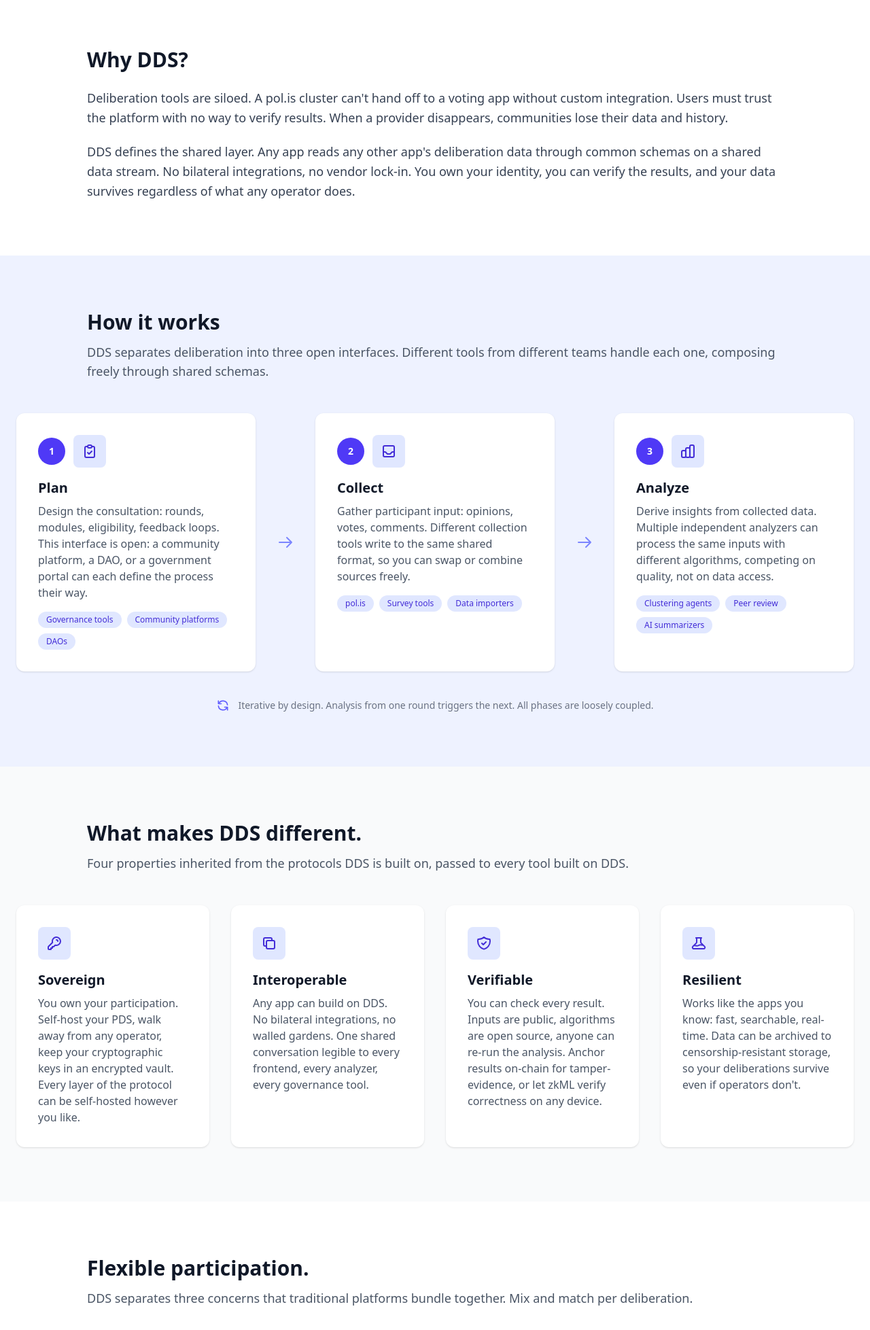
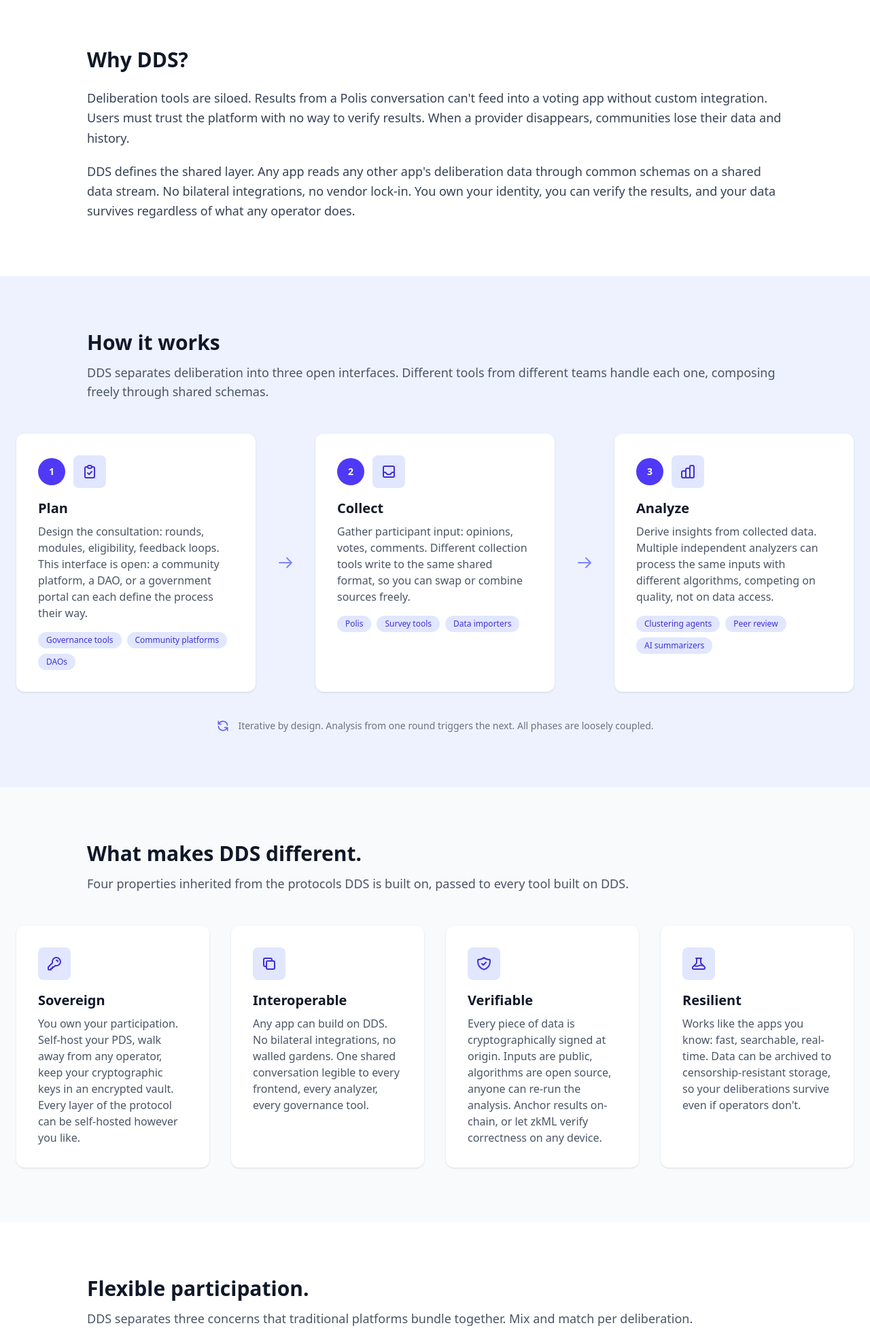
Before and after one commit to dds-wg/dds, an Astro site in the folder website/: page / in a window 1280 px wide. Shown: the part 640-2597 px from the top of the page at 68% size. Built offline with nearby package versions, Linux system fonts and the light colour scheme; Astro itself is replaced by a stand-in of ours; what @iconify/tailwind4 would draw is missing.

Commit message:
chore: use Polis instead of pol.is, update Verifiable card

```diff
--- a/website/src/pages/index.astro
+++ b/website/src/pages/index.astro
@@ -44,8 +44,8 @@ import BaseLayout from "../layouts/BaseLayout.astro";
     <div class="mx-auto max-w-5xl">
       <h2 class="mb-6 text-3xl font-bold text-gray-900">Why DDS?</h2>
       <p class="mb-5 text-lg leading-relaxed text-gray-700">
-        Deliberation tools are siloed. A pol.is cluster can't hand off to a voting app
-        without custom integration. Users must trust the platform with no way to verify
+        Deliberation tools are siloed. Results from a Polis conversation can't feed
+        into a voting app without custom integration. Users must trust the platform with no way to verify
         results. When a provider disappears, communities lose their data and history.
       </p>
       <p class="text-lg leading-relaxed text-gray-700">
@@ -162,7 +162,7 @@ import BaseLayout from "../layouts/BaseLayout.astro";
           <div class="flex flex-wrap gap-2">
             <span
               class="rounded-full bg-indigo-100 px-3 py-1 text-xs font-medium text-indigo-700"
-              >pol.is</span
+              >Polis</span
             >
             <span
               class="rounded-full bg-indigo-100 px-3 py-1 text-xs font-medium text-indigo-700"
@@ -338,9 +338,9 @@ import BaseLayout from "../layouts/BaseLayout.astro";
           </div>
           <h3 class="mb-2 text-xl font-bold text-gray-900">Verifiable</h3>
           <p class="text-gray-600">
-            You can check every result. Inputs are public, algorithms are open
-            source, anyone can re-run the analysis. Anchor results on-chain for
-            tamper-evidence, or let <a href="https://arxiv.org/abs/2502.18535" target="_blank" rel="noopener noreferrer" class="underline-offset-2 hover:underline">zkML</a> verify correctness on any device.
+            Every piece of data is cryptographically signed at origin. Inputs are
+            public, algorithms are open source, anyone can re-run the analysis.
+            Anchor results on-chain, or let <a href="https://arxiv.org/abs/2502.18535" target="_blank" rel="noopener noreferrer" class="underline-offset-2 hover:underline">zkML</a> verify correctness on any device.
           </p>
         </div>
 
@@ -456,7 +456,7 @@ import BaseLayout from "../layouts/BaseLayout.astro";
           </div>
           <h3 class="mb-2 text-xl font-bold text-gray-900">Deliberation platforms</h3>
           <p class="text-gray-600">
-            Opinion clustering à la pol.is. AI-facilitated dialogue in the style of
+            Opinion clustering à la Polis. AI-facilitated dialogue in the style of
             Dembrane. Any structured conversation where surfacing consensus matters.
           </p>
         </div>
```
